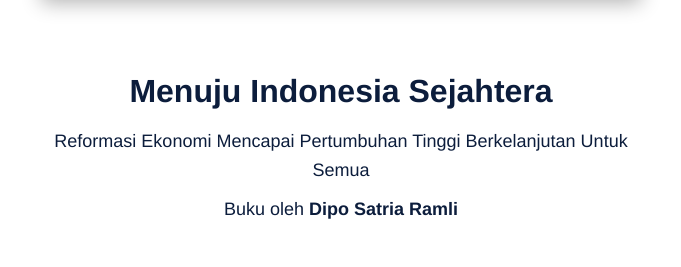
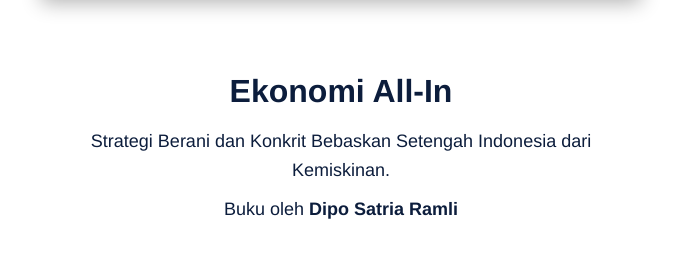
Before and after one commit to dsr-hub/indonesia-sejahtera, a plain HTML site: page index.html in a window 1280 px wide. Shown: the part 533-800 px from the top of the page, without its empty margins (299-980 px from the left). Drawn offline with Linux system fonts and the light colour scheme.

Commit message:
Update index.html

```diff
--- a/index.html
+++ b/index.html
@@ -3,7 +3,7 @@
 <head>
   <meta charset="UTF-8" />
   <meta name="viewport" content="width=device-width, initial-scale=1.0" />
-  <title>Menuju Indonesia Sejahtera - Buku oleh Dipo Satria Ramli</title>
+  <title>Ekonomi All-In - Buku oleh Dipo Satria Ramli</title>
   <style>
     * {
       box-sizing: border-box;
@@ -94,9 +94,9 @@
 <body>
 
 <header>
-  <img src="Buku_IndonesiaSejahtera_Cover.png" alt="Cover Buku Indonesia Sejahtera" />
-  <h1>Menuju Indonesia Sejahtera</h1>
-  <p>Reformasi Ekonomi Mencapai Pertumbuhan Tinggi Berkelanjutan Untuk Semua</p>
+  <img src="Buku_Ekonomi_all-in.png" alt="Cover Buku Ekonomi All-In: Strategi Berani dan Konkrit Bebaskan Setengah Indonesia dari Kemiskinan." />
+  <h1>Ekonomi All-In</h1>
+  <p>Strategi Berani dan Konkrit Bebaskan Setengah Indonesia dari Kemiskinan.</p>
   <p>Buku oleh <strong>Dipo Satria Ramli</strong></p>
 </header>
 
@@ -127,7 +127,6 @@
   <h2>Apa yang Akan Anda Pelajari?</h2>
   <ul>
     <li>Reformasi industri & ekspor untuk menciptakan jutaan pekerjaan</li>
-    <li>Program tunai langsung & subsidi cerdas</li>
     <li>Pendekatan desentralisasi & eksekusi profesional</li>
     <li>Desain pertumbuhan tanpa ketergantungan pada pembiayaan utang berlebihan</li>
   </ul>
```
